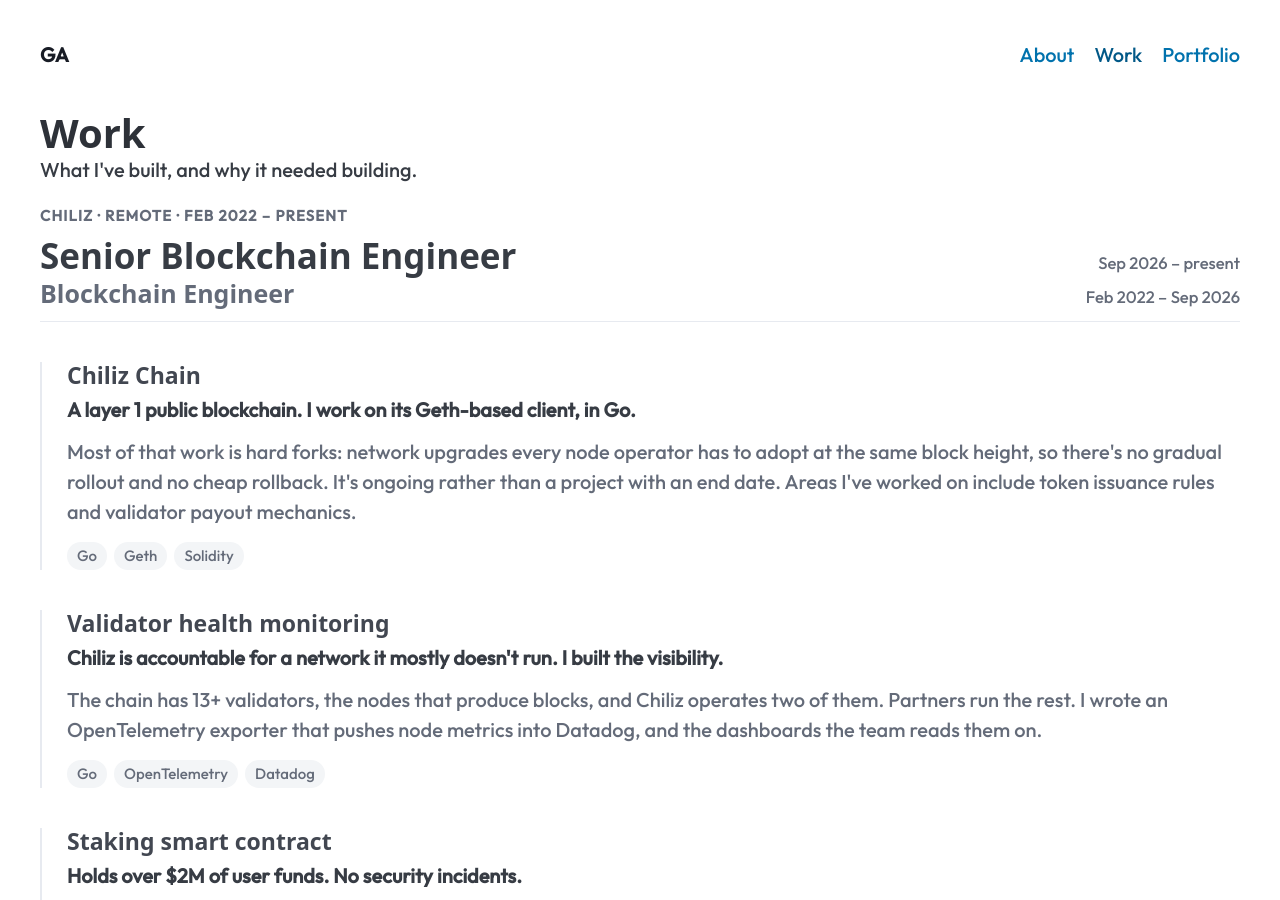
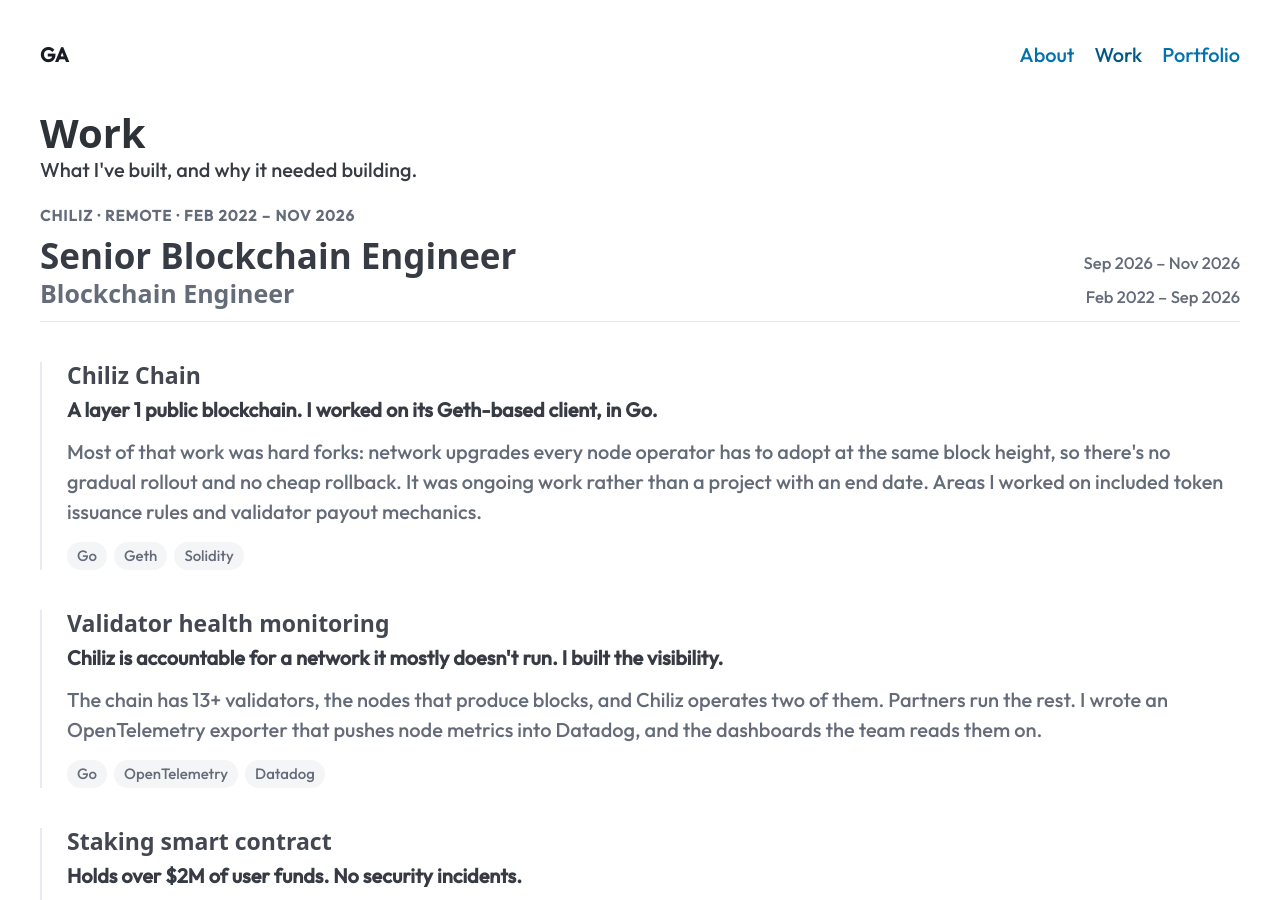
Before and after one commit to gabuladze/gabuladze.github.io, a Jekyll site: the page built from work.html, in a window 1280 px wide and 900 px high. Built offline with Jekyll 4.4.1, drawn with Linux system fonts in a browser that asks for light colours.

Commit message:
End Chiliz role in November 2026
Co-Authored-By: Claude Opus 5.5 <noreply@anthropic.com>

```diff
--- a/about.html
+++ b/about.html
@@ -10,9 +10,9 @@ permalink: /about
         2017, mostly on backend systems.
     </p>
     <p>
-        I work at Chiliz, on a public blockchain and the services that run on
-        it. I'd written JavaScript and TypeScript since the start, but I
-        learned Go and Solidity on the job when I joined in 2022. That's
+        I worked at Chiliz from 2022 to November 2026, on a public blockchain
+        and the services that run on it. I'd written JavaScript and TypeScript
+        since the start, but I learned Go and Solidity on the job there. That's
         usually how it goes for me. I care more about the problem than the
         tools or the domain, and I learn whatever the work needs.
     </p>
--- a/work.html
+++ b/work.html
@@ -12,10 +12,10 @@ permalink: /work
 
     <section class="role">
         <header class="role-header">
-            <p class="role-company">Chiliz &middot; Remote &middot; Feb 2022 &ndash; present</p>
+            <p class="role-company">Chiliz &middot; Remote &middot; Feb 2022 &ndash; Nov 2026</p>
             <div class="role-line">
                 <h2>Senior Blockchain Engineer</h2>
-                <small>Sep 2026 &ndash; present</small>
+                <small>Sep 2026 &ndash; Nov 2026</small>
             </div>
             <div class="role-line">
                 <h2 class="role-prior">Blockchain Engineer</h2>
@@ -25,13 +25,13 @@ permalink: /work
 
         <div class="item">
             <h3>Chiliz Chain</h3>
-            <p class="item-lede">A layer 1 public blockchain. I work on its Geth-based client, in Go.</p>
+            <p class="item-lede">A layer 1 public blockchain. I worked on its Geth-based client, in Go.</p>
             <p>
-                Most of that work is hard forks: network upgrades every node
+                Most of that work was hard forks: network upgrades every node
                 operator has to adopt at the same block height, so there's no
-                gradual rollout and no cheap rollback. It's ongoing rather than
-                a project with an end date. Areas I've worked on include token
-                issuance rules and validator payout mechanics.
+                gradual rollout and no cheap rollback. It was ongoing work
+                rather than a project with an end date. Areas I worked on
+                included token issuance rules and validator payout mechanics.
             </p>
             <ul class="tags"><li>Go</li><li>Geth</li><li>Solidity</li></ul>
         </div>
```
